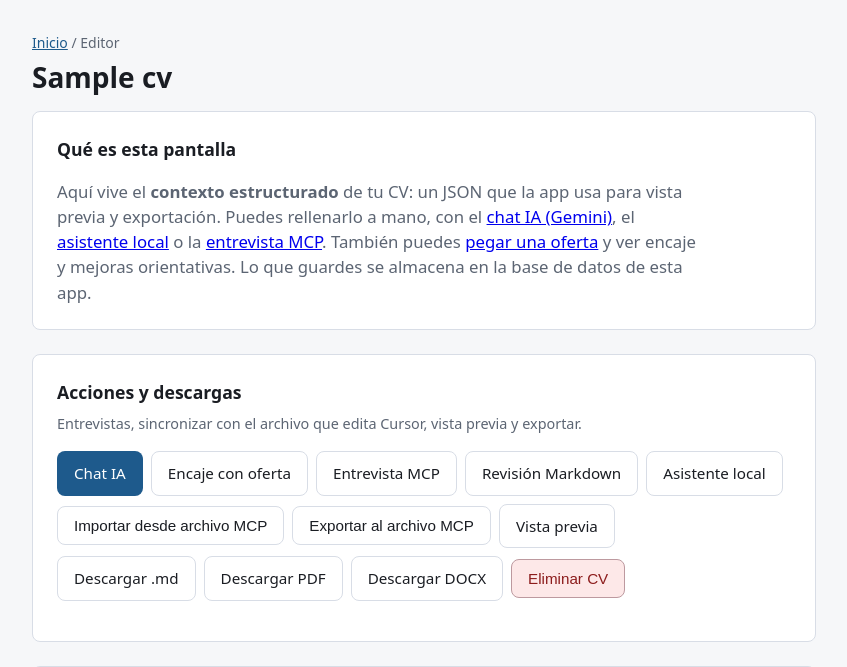
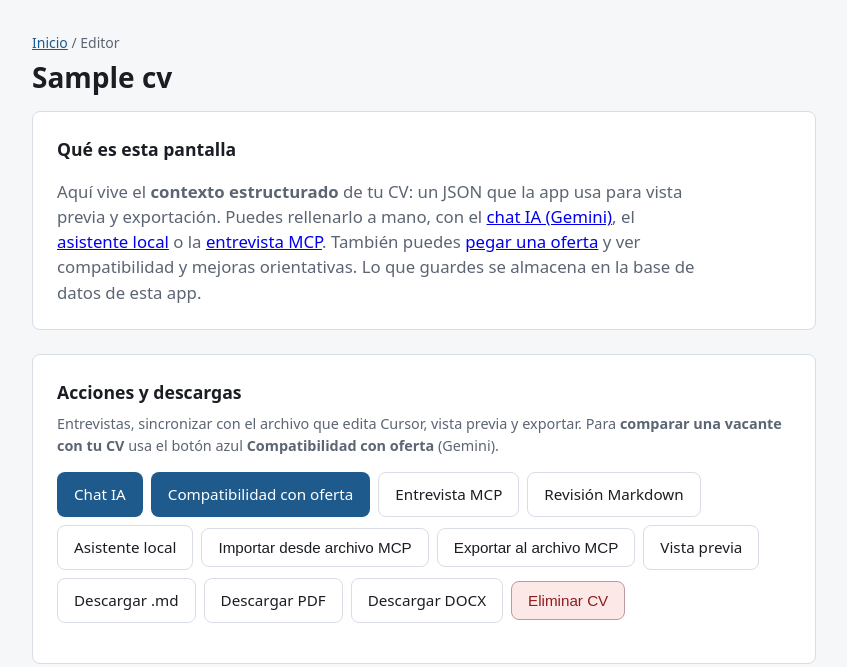
Before and after one commit to juan1417/Creator_cv, a Flask app: template creator_cv/templates/cv_edit.html in a window 1280 px wide. Shown: the part 53-720 px from the top of the page, without its empty margins (216-1063 px from the left). Run offline with Flask 3, Linux system fonts and the light colour scheme; tables that the repository leaves empty hold one stand-in row (values such as "Sample post"); the template is opened without the code that fills it: values that come from a table or form of the project are taken from there, most other values are stand-ins (such as "Sample title", 1, 10 or a date in 2020).

Commit message:
refactor: update terminology for job fit analysis across templates
- Changed references from "Encaje con oferta" to "Compatibilidad con oferta" in cv_edit.html, cv_job_fit.html, cv_interview_mcp.html, index.html, and cv_chat.html for consistency and clarity.
- Enhanced user guidance in index.html regarding the job fit analysis feature.

```diff
--- a/creator_cv/templates/cv_chat.html
+++ b/creator_cv/templates/cv_chat.html
@@ -69,7 +69,7 @@
       <div class="form-actions">
         <button type="submit" class="btn btn-primary" id="chat-send" {% if not gemini_configured %}disabled{% endif %}>Enviar</button>
         <a class="btn btn-ghost" href="{{ url_for('main.cv_edit', cv_id=cv.id) }}">Editor JSON</a>
-        <a class="btn btn-ghost" href="{{ url_for('main.cv_job_fit', cv_id=cv.id) }}">Encaje con oferta</a>
+        <a class="btn btn-ghost" href="{{ url_for('main.cv_job_fit', cv_id=cv.id) }}">Compatibilidad con oferta</a>
         <a class="btn btn-ghost" href="{{ url_for('main.cv_preview', cv_id=cv.id) }}">Vista previa</a>
       </div>
     </form>
--- a/creator_cv/templates/cv_edit.html
+++ b/creator_cv/templates/cv_edit.html
@@ -11,17 +11,20 @@
       Puedes rellenarlo a mano, con el <a href="{{ url_for('main.cv_chat', cv_id=cv.id) }}">chat IA (Gemini)</a>, el
       <a href="{{ url_for('main.cv_interview', cv_id=cv.id) }}">asistente local</a> o la
       <a href="{{ url_for('main.cv_interview_mcp', cv_id=cv.id) }}">entrevista MCP</a>.
-      También puedes <a href="{{ url_for('main.cv_job_fit', cv_id=cv.id) }}">pegar una oferta</a> y ver encaje y mejoras orientativas.
+      También puedes <a href="{{ url_for('main.cv_job_fit', cv_id=cv.id) }}">pegar una oferta</a> y ver compatibilidad y mejoras orientativas.
       Lo que guardes se almacena en la base de datos de esta app.
     </p>
   </section>
 
   <section class="card page-section" aria-labelledby="sec-actions">
     <h2 id="sec-actions" class="h3">Acciones y descargas</h2>
-    <p class="help page-section__help">Entrevistas, sincronizar con el archivo que edita Cursor, vista previa y exportar.</p>
+    <p class="help page-section__help">
+      Entrevistas, sincronizar con el archivo que edita Cursor, vista previa y exportar.
+      Para <strong>comparar una vacante con tu CV</strong> usa el botón azul <strong>Compatibilidad con oferta</strong> (Gemini).
+    </p>
     <div class="toolbar" role="group" aria-label="Acciones del CV">
       <a class="btn btn-primary" href="{{ url_for('main.cv_chat', cv_id=cv.id) }}">Chat IA</a>
-      <a class="btn btn-secondary" href="{{ url_for('main.cv_job_fit', cv_id=cv.id) }}">Encaje con oferta</a>
+      <a class="btn btn-primary" href="{{ url_for('main.cv_job_fit', cv_id=cv.id) }}" title="Pegar el texto de la oferta y ver requisitos vs tu CV">Compatibilidad con oferta</a>
       <a class="btn btn-secondary" href="{{ url_for('main.cv_interview_mcp', cv_id=cv.id) }}">Entrevista MCP</a>
       <a class="btn btn-secondary" href="{{ url_for('main.cv_review', cv_id=cv.id) }}">Revisión Markdown</a>
       <a class="btn btn-secondary" href="{{ url_for('main.cv_interview', cv_id=cv.id) }}">Asistente local</a>
--- a/creator_cv/templates/cv_interview_mcp.html
+++ b/creator_cv/templates/cv_interview_mcp.html
@@ -9,7 +9,7 @@
 
   <div class="toolbar page-section" role="navigation" aria-label="Otras herramientas de este CV">
     <a class="btn btn-secondary" href="{{ url_for('main.cv_edit', cv_id=cv.id) }}">Editor JSON</a>
-    <a class="btn btn-primary" href="{{ url_for('main.cv_job_fit', cv_id=cv.id) }}">Encaje con oferta</a>
+    <a class="btn btn-primary" href="{{ url_for('main.cv_job_fit', cv_id=cv.id) }}">Compatibilidad con oferta</a>
     <a class="btn btn-secondary" href="{{ url_for('main.cv_chat', cv_id=cv.id) }}">Chat IA</a>
     <a class="btn btn-ghost" href="{{ url_for('main.cv_preview', cv_id=cv.id) }}">Vista previa</a>
   </div>
--- a/creator_cv/templates/cv_job_fit.html
+++ b/creator_cv/templates/cv_job_fit.html
@@ -1,5 +1,5 @@
 {% extends "base.html" %}
-{% block title %}Encaje con oferta · {{ cv.title }}{% endblock %}
+{% block title %}Compatibilidad con oferta · {{ cv.title }}{% endblock %}
 {% block head_extra %}
   <meta name="csrf-token" content="{{ csrf_token() }}" />
 {% endblock %}
@@ -7,10 +7,10 @@
   <p class="breadcrumb">
     <a href="{{ url_for('main.index') }}">Inicio</a> /
     <a href="{{ url_for('main.cv_edit', cv_id=cv.id) }}">Editor</a> /
-    Encaje con oferta
+    Compatibilidad con oferta
   </p>
 
-  <h1>Encaje con una oferta de trabajo</h1>
+  <h1>Compatibilidad con una oferta de trabajo</h1>
   <p class="lede page-section__lede">
     Pega el <strong>texto completo</strong> de la publicación (requisitos, responsabilidades, stack).
     La app lo compara con el <strong>JSON de este CV</strong> usando Gemini y devuelve un análisis orientativo:
--- a/creator_cv/templates/index.html
+++ b/creator_cv/templates/index.html
@@ -4,7 +4,7 @@
   <h1>Creator CV</h1>
   <p class="lede">Edita el contexto estructurado del CV, sincronízalo con el archivo que usa el MCP en Cursor y descárgalo en Markdown, PDF o Word.</p>
   <p class="callout" role="note">
-    <strong>Encaje con una oferta:</strong> abre un CV → enlace <strong>Encaje con oferta</strong> o <strong>Encaje oferta</strong> en la lista (pega el texto de la vacante; requiere <code>GEMINI_API_KEY</code>).
+    <strong>Compatibilidad con oferta:</strong> abre un CV → botón azul <strong>Compatibilidad con oferta</strong> o enlace <strong>Compat. oferta</strong> en la lista (pega el texto de la vacante; requiere <code>GEMINI_API_KEY</code>).
   </p>
 
   <section class="card" aria-labelledby="new-cv-title">
@@ -25,7 +25,7 @@
           <li>
             <a href="{{ url_for('main.cv_edit', cv_id=cv.id) }}">{{ cv.title or "Sin título" }}</a>
             <a class="meta-muted" href="{{ url_for('main.cv_chat', cv_id=cv.id) }}">Chat IA</a>
-            <a class="meta-muted" href="{{ url_for('main.cv_job_fit', cv_id=cv.id) }}">Encaje oferta</a>
+            <a class="meta-muted" href="{{ url_for('main.cv_job_fit', cv_id=cv.id) }}">Compat. oferta</a>
             <a class="meta-muted" href="{{ url_for('main.cv_interview_mcp', cv_id=cv.id) }}">MCP</a>
             <a class="meta-muted" href="{{ url_for('main.cv_interview', cv_id=cv.id) }}">Asistente</a>
             <span class="meta-muted">actualizado {{ cv.updated_at.strftime("%Y-%m-%d %H:%M") if cv.updated_at else "" }}</span>
```
